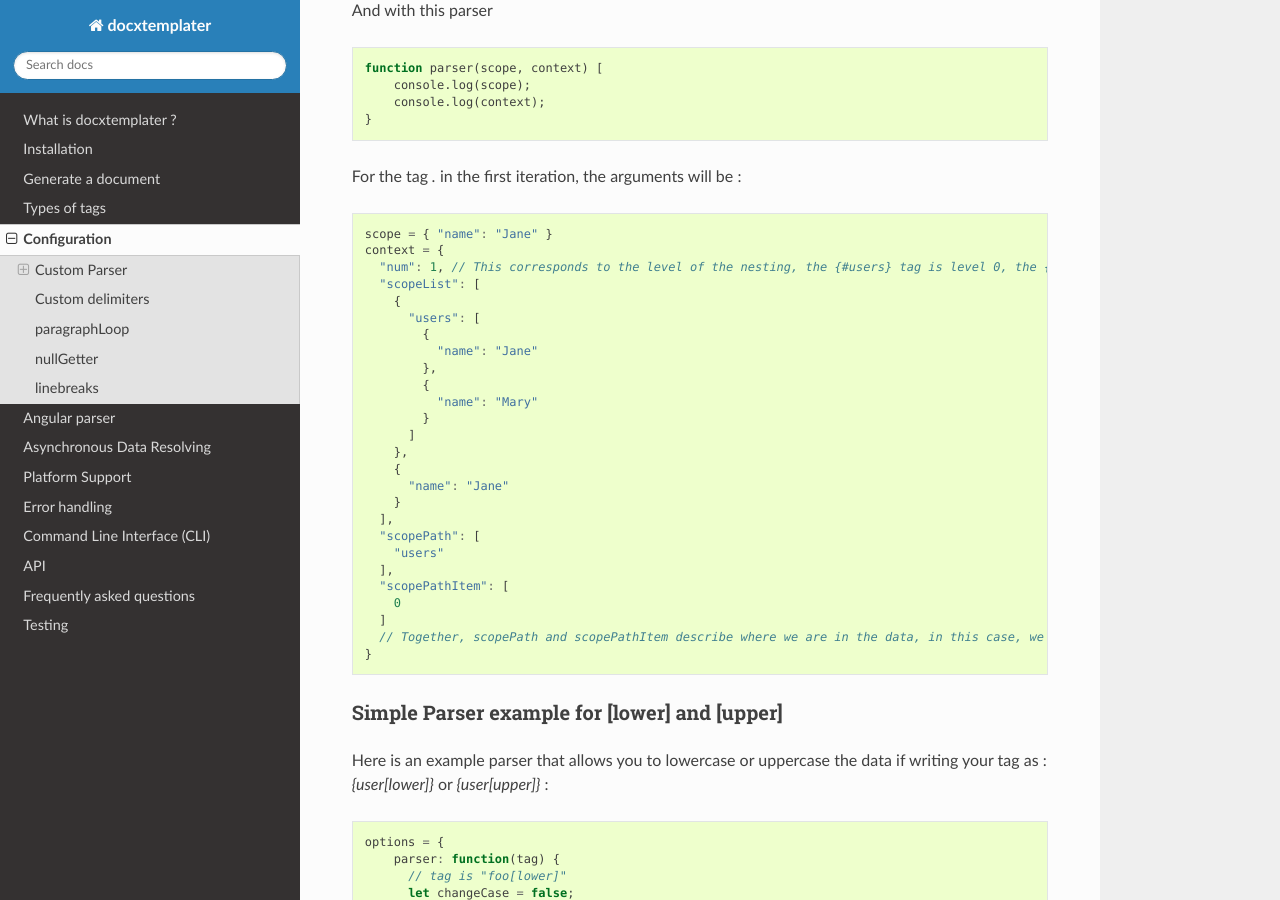
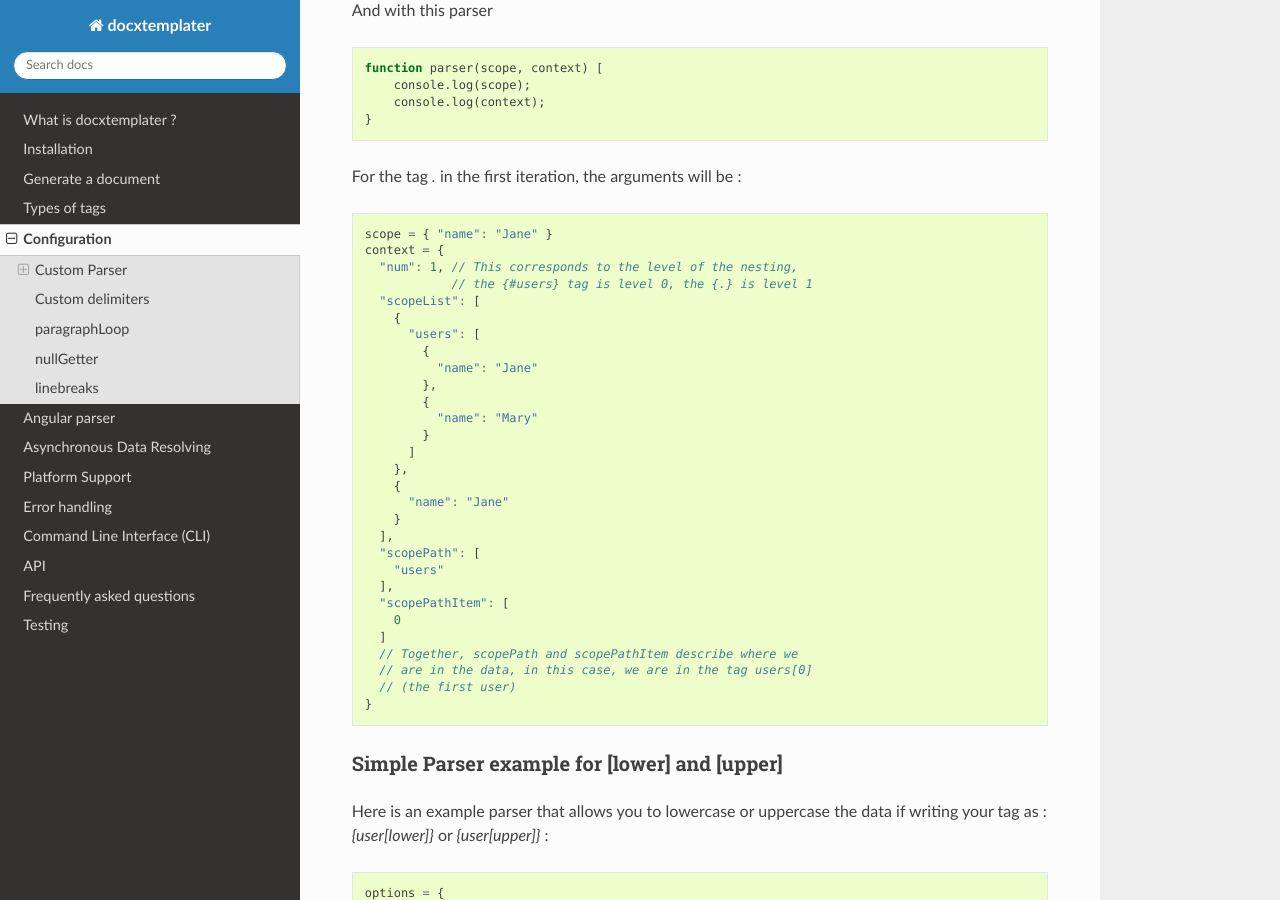
Before and after one commit to open-xml-templating/docxtemplater, a Sphinx documentation site: the page built from docs/source/configuration.rst, in a window 1280 px wide and 900 px high, scrolled down 2381 px. Built offline with Sphinx 7.4.7 and the Read the Docs theme 2.0.0, drawn with Linux system fonts in a browser that asks for light colours; some of the changed text lies outside the part shown.

Commit message:
Small improvements in FAQ

```diff
--- a/docs/source/configuration.rst
+++ b/docs/source/configuration.rst
@@ -121,7 +121,8 @@ For the tag `.` in the first iteration, the arguments will be :
 
     scope = { "name": "Jane" }
     context = {
-      "num": 1, // This corresponds to the level of the nesting, the {#users} tag is level 0, the {.} is level 1
+      "num": 1, // This corresponds to the level of the nesting,
+                // the {#users} tag is level 0, the {.} is level 1
       "scopeList": [
         {
           "users": [
@@ -143,7 +144,9 @@ For the tag `.` in the first iteration, the arguments will be :
       "scopePathItem": [
         0
       ]
-      // Together, scopePath and scopePathItem describe where we are in the data, in this case, we are in the tag users[0] (the first user)
+      // Together, scopePath and scopePathItem describe where we
+      // are in the data, in this case, we are in the tag users[0]
+      // (the first user)
     }
 
 
--- a/docs/source/faq.rst
+++ b/docs/source/faq.rst
@@ -132,7 +132,7 @@ Performance
 
 Docxtemplater is quite fast, for a pretty complex 50 page document, it can generate 250 output of those documents in 44 seconds, which is about 180ms per document.
 
-There is also an interesting blog article https://javascript-ninja.fr/ at https://javascript-ninja.fr/optimizing-speed-in-node-js/ that explains how I optimized loops in docxtemplater.
+There is also an interesting blog article at https://javascript-ninja.fr/optimizing-speed-in-node-js/ that explains how I optimized loops in docxtemplater.
 
 Support for IE9 and lower
 -------------------------
--- a/docs/source/installation.rst
+++ b/docs/source/installation.rst
@@ -38,7 +38,7 @@ If you want to build docxtemplater for the browser yourself, here is how you sho
     ./node_modules/.bin/browserify -r "./js/docxtemplater.js" -s docxtemplater > "browser/docxtemplater.js"
     ./node_modules/.bin/uglifyjs "browser/docxtemplater.js" > "browser/docxtemplater.min.js" --verbose --ascii-only
 
-Docxtemplater will be exported to window.docxtemplater for easy usage.
+Docxtemplater will be exported to window.docxtemplater.
 
 The generated files of docxtemplater will be in /browser (minified and non minified).
 
```
Also changed, not shown: other parts of docs/source/configuration.rst (+4 -3 lines).
